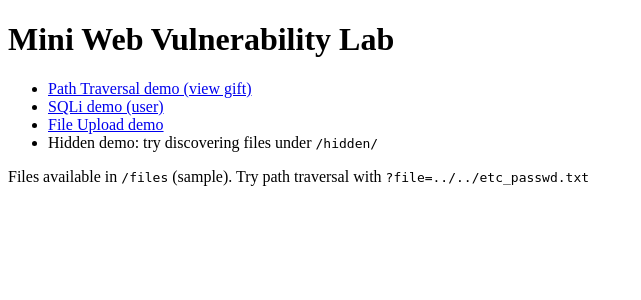
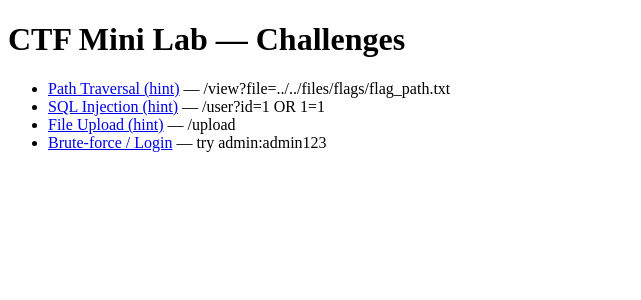
Before and after one commit to IIALi7/web_challenges, a Flask app: page / in a window 1280 px wide. Shown: the top 300 px of the page, without its empty margins (0-641 px from the left). Run offline with Flask 3, Linux system fonts and the light colour scheme.

Commit message:
CTF: add flags, challenges routes, hints, index

```diff
--- a/app.py
+++ b/app.py
@@ -7,6 +7,7 @@ UPLOADS_DIR = BASE_DIR / "uploads"
 DB_PATH = BASE_DIR / "users.db"
 
 app = Flask(__name__)
+app.secret_key = 'ctf_insecure_secret'
 app.config['UPLOAD_FOLDER'] = str(UPLOADS_DIR)
 app.config['MAX_CONTENT_LENGTH'] = 2 * 1024 * 1024  # 2MB
 
@@ -112,6 +113,48 @@ def hidden(name):
         return send_from_directory(str(hidden_dir), name)
     abort(404)
 
+
+
+# === CTF challenge routes ===
+from flask import session, flash
+
+@app.route("/login", methods=["GET","POST"])
+def login():
+    if request.method == "POST":
+        user = request.form.get("username","")
+        pw = request.form.get("password","")
+        if (user == "admin" and pw == "admin123") or (user == "guest" and pw == "guest"):
+            session['authed'] = True
+            return redirect(url_for("secret"))
+        else:
+            return "Login failed", 401
+    return '''
+      <h2>Login (CTF challenge)</h2>
+      <form method="post">
+        <input name="username" placeholder="username"><br>
+        <input name="password" placeholder="password"><br>
+        <input type="submit" value="Login">
+      </form>
+    '''
+
+@app.route("/secret")
+def secret():
+    if not session.get('authed'):
+        return redirect(url_for('login'))
+    return "<h2>Secret area</h2><p>Flag: CSC{BRUTE_FORCE_FLAG_4}</p>"
+
+@app.route("/challenge/path")
+def challenge_path():
+    return '<p>Try: /view?file=../../files/flags/flag_path.txt</p>'
+
+@app.route("/challenge/sqli")
+def challenge_sqli():
+    return '<p>Try: /user?id=1 OR 1=1<br>Union example: /user?id=1 UNION SELECT 1,flag FROM flags-- </p>'
+
+@app.route("/challenge/upload")
+def challenge_upload():
+    return '<p>Upload a file at /upload (e.g. myflag.txt) then access /uploads/myflag.txt</p>'
+
 if __name__ == "__main__":
     import os
     port = int(os.environ.get("PORT", 5000))
--- /dev/null
+++ b/files/flags/flag_brute.txt
@@ -0,0 +1 @@
+CSC{BRUTE_FORCE_FLAG_4}
--- /dev/null
+++ b/files/flags/flag_path.txt
@@ -0,0 +1 @@
+CSC{PATH_TRAVERSAL_FLAG_1}
--- /dev/null
+++ b/files/flags/flag_sql.txt
@@ -0,0 +1 @@
+CSC{SQLI_FLAG_2}
--- /dev/null
+++ b/files/flags/flag_upload_placeholder.txt
@@ -0,0 +1 @@
+CSC{UPLOAD_FLAG_3}
--- a/files/hidden/secret_note.txt
+++ b/files/hidden/secret_note.txt
@@ -1 +1 @@
-Congratulations! You found the hidden note: CSC{hidden_success}
+CSC{HIDDEN_NOTE_DISCOVERED}
--- a/templates/index.html
+++ b/templates/index.html
@@ -1,14 +1,13 @@
 <!doctype html>
 <html>
-  <head><meta charset="utf-8"><title>Mini Web Vuln Lab</title></head>
+  <head><meta charset="utf-8"><title>CTF Mini Lab</title></head>
   <body>
-    <h1>Mini Web Vulnerability Lab</h1>
+    <h1>CTF Mini Lab — Challenges</h1>
     <ul>
-      <li><a href="/view?file=gift.png">Path Traversal demo (view gift)</a></li>
-      <li><a href="/user?id=1">SQLi demo (user)</a></li>
-      <li><a href="/upload">File Upload demo</a></li>
-      <li>Hidden demo: try discovering files under <code>/hidden/</code></li>
+      <li><a href="/challenge/path">Path Traversal (hint)</a> — /view?file=../../files/flags/flag_path.txt</li>
+      <li><a href="/challenge/sqli">SQL Injection (hint)</a> — /user?id=1 OR 1=1</li>
+      <li><a href="/challenge/upload">File Upload (hint)</a> — /upload</li>
+      <li><a href="/login">Brute-force / Login</a> — try admin:admin123</li>
     </ul>
-    <p>Files available in <code>/files</code> (sample). Try path traversal with <code>?file=../../etc_passwd.txt</code></p>
   </body>
 </html>
```
Also changed, not shown: init_db.py (+6 -2 lines).
